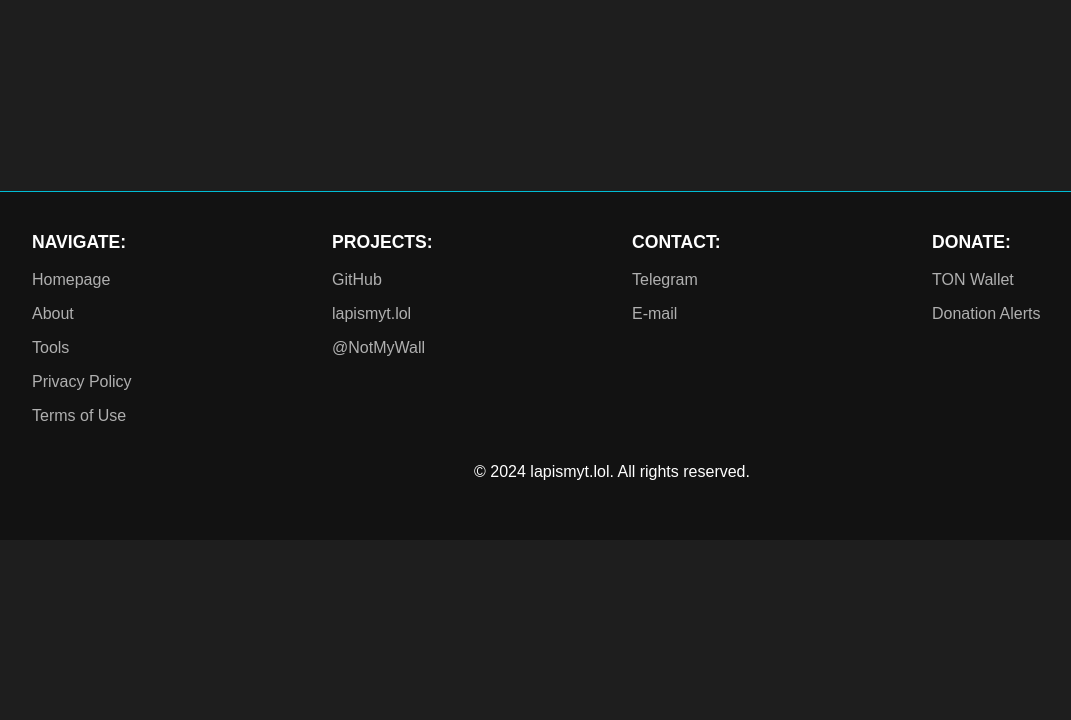
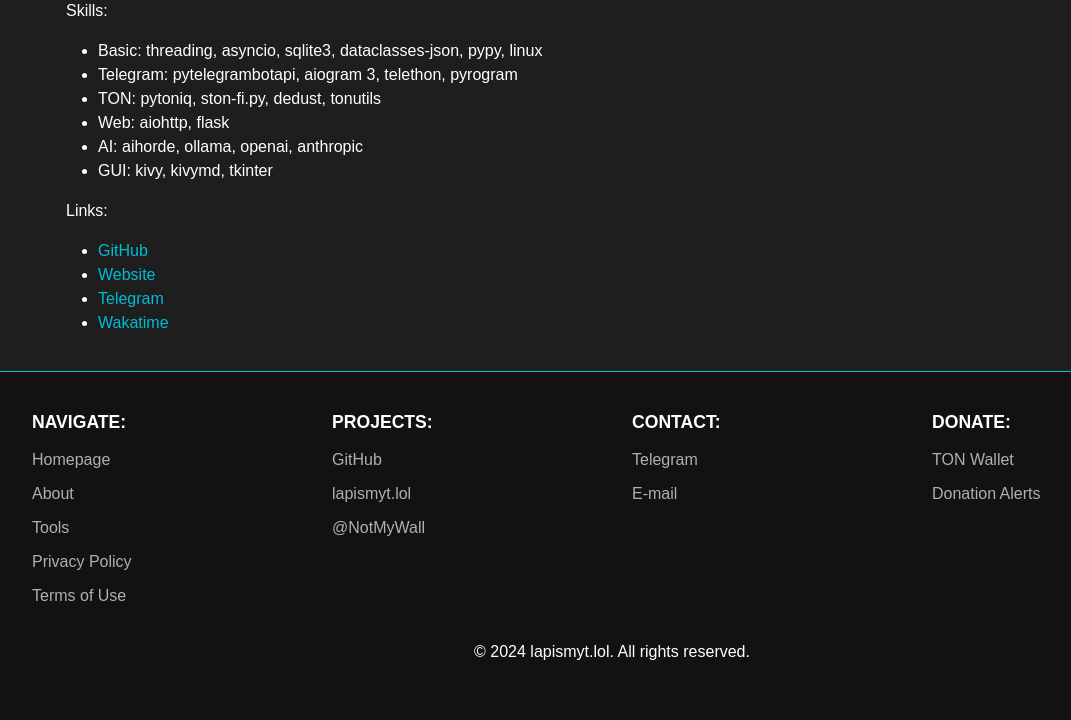
Before and after one commit to lapismyt/lapismyt-lol, a Flask app: page / in a window 1280 px wide. Shown: the part 628-1348 px from the top of the page, without its empty margins (28-1099 px from the left). Before the commit the page ends 1108 px from the top, so only its background shows below. Run offline with Flask 3, Linux system fonts and the light colour scheme; the visitor is signed in with stand-in values (Sample User, id 1); data that the repository does not hold is empty; some libraries are stand-ins or nearby versions.

Commit message:
Update index.html

```diff
--- a/templates/index.html
+++ b/templates/index.html
@@ -19,5 +19,31 @@
     {% else %}
         <a href="{{ url_for('login') }}" class="btn btn-success">Login with Telegram</a>
     {% endif %}-->
+    <h2>About</h2>
+
+    <h3>I'm backend Python developer.</h3>
+
+    <a href="https://wakatime.com/@ca0cb219-088f-4a29-9d00-140073eea462">
+        <img src="https://wakatime.com/badge/user/ca0cb219-088f-4a29-9d00-140073eea462.svg" alt="Wakatime">
+    </a>
+
+    <p>Skills:</p>
+    <ul>
+        <li>Basic: threading, asyncio, sqlite3, dataclasses-json, pypy, linux</li>
+        <li>Telegram: pytelegrambotapi, aiogram 3, telethon, pyrogram</li>
+        <li>TON: pytoniq, ston-fi.py, dedust, tonutils</li>
+        <li>Web: aiohttp, flask</li>
+        <li>AI: aihorde, ollama, openai, anthropic</li>
+        <li>GUI: kivy, kivymd, tkinter</li>
+    </ul>
+
+    <p>Links:</p>
+    <ul>
+        <li><a href="https://github.com/lapismyt">GitHub</a></li>
+        <li><a href="http://lapismyt.lol">Website</a></li>
+        <li><a href="https://t.me/LapisMYT">Telegram</a></li>
+        <li><a href="https://wakatime.com/@LapisMYT">Wakatime</a></li>
+    </ul>
+
 </div>
 {% endblock %}
```
